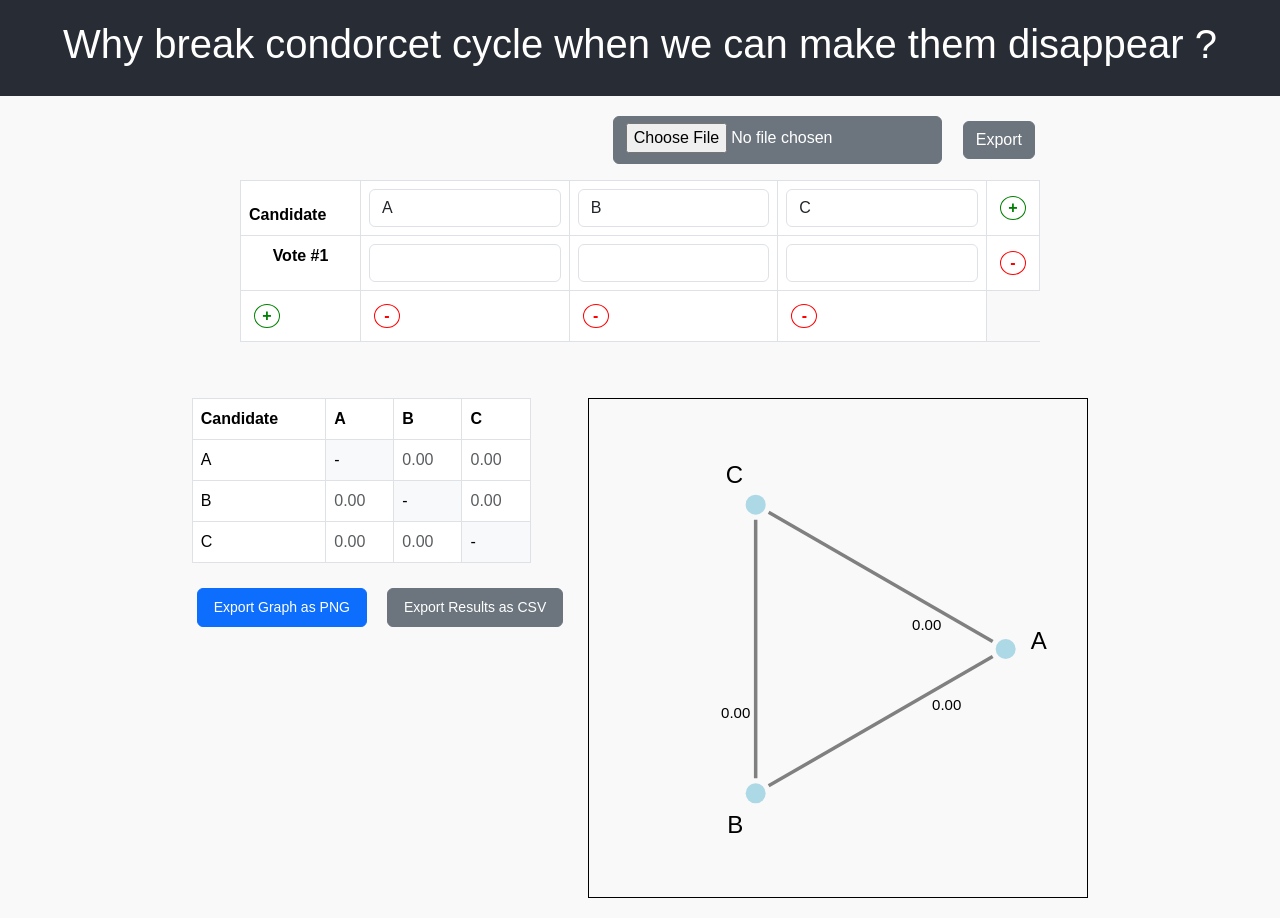
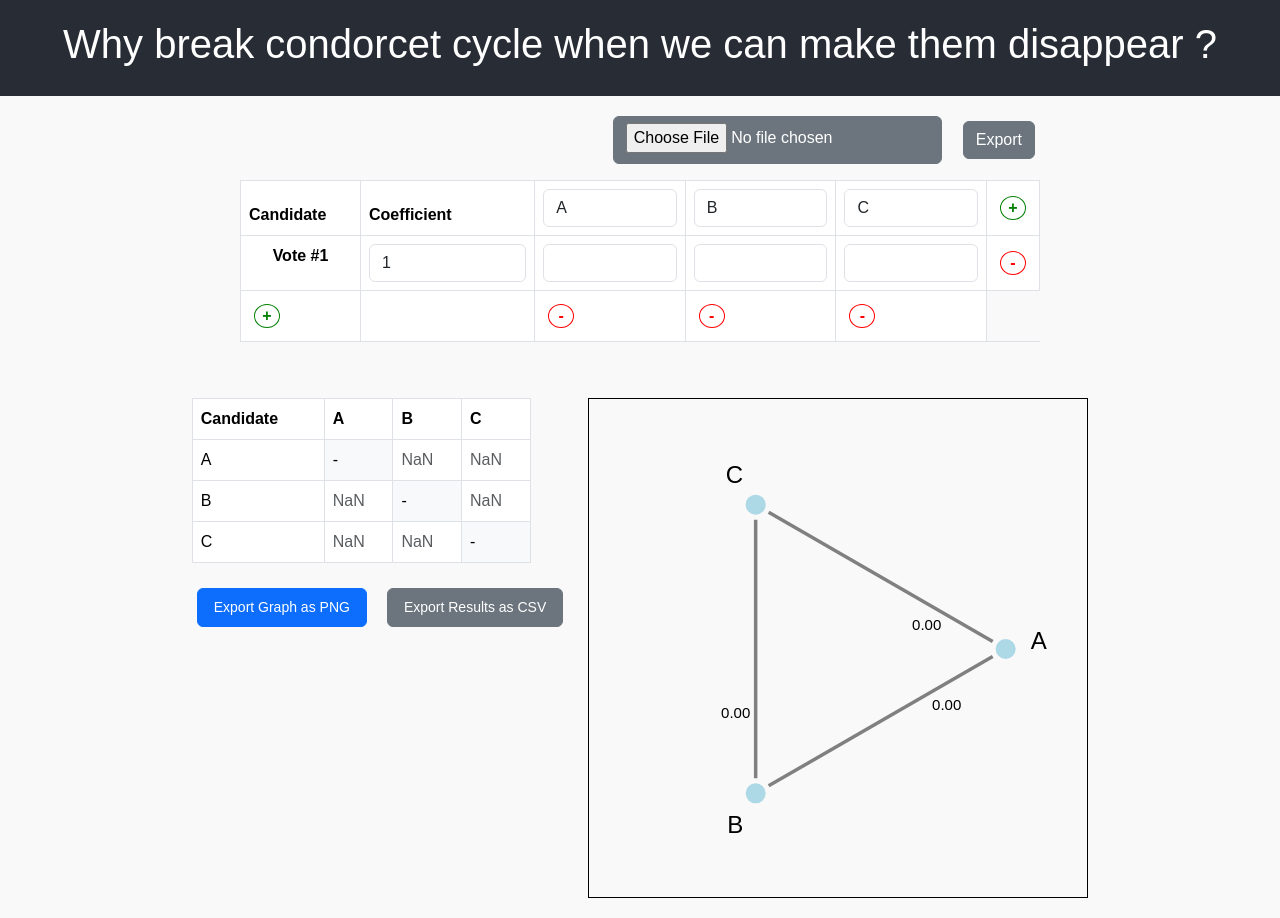
Before and after one commit to spiderweak/mpsa2025, a React (Create React App) app in the folder app/: page / in a window 1280 px wide. Built offline with nearby package versions, Linux system fonts and the light colour scheme.

Commit message:
fix: adds Coefficient column and column ids instead of names, should run as is, hopefully

```diff
--- a/app/src/App.js
+++ b/app/src/App.js
@@ -9,8 +9,12 @@ import { calculateMedians } from './algorithms/medianCalculation';
 import './App.css';
 
 function App() {
-  const [rows, setRows] = useState([{ A: '', B: '', C: '' }]);
-  const [columns, setColumns] = useState(['A', 'B', 'C']);
+  const [rows, setRows] = useState([{ Coefficient: 1, A: '', B: '', C: '' }]);
+  const [columns, setColumns] = useState([
+    { id: 'col-1', name: 'A' },
+    { id: 'col-2', name: 'B' },
+    { id: 'col-3', name: 'C' },
+  ]);
   const [medians, setMedians] = useState({});
   const [pairwiseScores, setPairwiseScores] = useState({});
   const [cycle, setCycle] = useState([]);
@@ -40,21 +44,53 @@ function App() {
     URL.revokeObjectURL(downloadLink.href);
   };
 
-  const handleChange = (value, rowIndex, columnName) => {
+  const handleChange = (value, rowIndex, columnId) => {
     setRows(prevRows => {
       const updatedRows = [...prevRows];
-      updatedRows[rowIndex][columnName] = value;
+      updatedRows[rowIndex][columnId] = value;
       return updatedRows;
     });
   };
 
+
   const handleImport = (importedRows) => {
-    setRows(importedRows);
+    // Exclude the "Coefficient" column from dynamically created columns
+    const newColumns = Object.keys(importedRows[0])
+      .filter((col) => col !== "Coefficient")
+      .map((col, index) => ({
+        id: `col-${index + 1}`,
+        name: col,
+      }));
+
+    // Format rows to separate "Coefficient" and dynamic columns
+    const formattedRows = importedRows.map((row) => {
+      const newRow = {
+        Coefficient: parseFloat(row.Coefficient) || 1, // Explicitly handle "Coefficient"
+      };
+      newColumns.forEach(({ id, name }) => {
+        newRow[id] = row[name] || '';
+      });
+      return newRow;
+    });
+
+    // Update the state with new columns and rows
+    setColumns(newColumns); // Exclude "Coefficient"
+    setRows(formattedRows); // Include "Coefficient" as a fixed property
   };
+
 
   const handleColumnsChange = (newColumns) => {
     setColumns(newColumns);
   };
+
+  const handleCoefficientChange = (value, rowIndex) => {
+    setRows(prevRows => {
+      const updatedRows = [...prevRows];
+      updatedRows[rowIndex].Coefficient = parseFloat(value) || 1;
+      return updatedRows;
+    });
+  };
+
 
   const addRow = () => {
     const newRow = columns.reduce((acc, col) => ({ ...acc, [col]: '' }), {});
@@ -62,13 +98,34 @@ function App() {
   };
 
   const addColumn = () => {
-    const newColumnName = `Column${columns.length + 1}`;
-    setColumns([...columns, newColumnName]);
+    const newColumn = {
+      id: `col-${Date.now()}`,
+      name: `Column${columns.length + 1}`,
+    };
+    setColumns([...columns, newColumn]);
     setRows(prevRows =>
-      prevRows.map(row => ({ ...row, [newColumnName]: '' }))
+      prevRows.map(row => ({ ...row, [newColumn.id]: '' }))
     );
   };
 
+  const handleColumnNameChange = (newName, index) => {
+    const columnId = columns[index].id;
+
+    setColumns(prevColumns => {
+      const updatedColumns = [...prevColumns];
+      updatedColumns[index] = { ...updatedColumns[index], name: newName }; // Update name, keep ID
+      return updatedColumns;
+    });
+
+    setRows(prevRows =>
+      prevRows.map(row => ({
+        ...row,
+        [columnId]: row[columnId], // Maintain data mapping to column ID
+      }))
+    );
+  };
+
+  /*
   const handleColumnNameChange = (newName, index) => {
     const oldName = columns[index];
     const updatedColumns = [...columns];
@@ -83,31 +140,41 @@ function App() {
       })
     );
   };
+  */
 
   const handleDeleteRow = (rowIndex) => {
     setRows(prevRows => prevRows.filter((_, index) => index !== rowIndex));
   };
 
   const handleDeleteColumn = (columnIndex) => {
-    const columnName = columns[columnIndex];
+    const columnId = columns[columnIndex].id;
     setColumns(prevColumns => prevColumns.filter((_, index) => index !== columnIndex));
     setRows(prevRows =>
       prevRows.map(row => {
         const updatedRow = { ...row };
-        delete updatedRow[columnName];
+        delete updatedRow[columnId];
         return updatedRow;
       })
     );
   };
 
   const onExport = () => {
-    const csv = Papa.unparse(rows, { columns });
+    const csvRows = rows.map(row => {
+      const formattedRow = {};
+      columns.forEach(({ id, name }) => {
+        formattedRow[name] = row[id];
+      });
+      return formattedRow;
+    });
+    const csv = Papa.unparse(csvRows, { columns: columns.map(col => col.name) });
     const blob = new Blob([csv], { type: 'text/csv;charset=utf-8;' });
     const link = document.createElement('a');
     link.href = URL.createObjectURL(blob);
     link.download = 'table_data.csv';
     link.click();
   };
+
+
 
   useEffect(() => {
     const newPairwiseScores = calculatePairwiseMedians(rows, columns);
@@ -139,13 +206,14 @@ function App() {
             onAddRow={addRow}
             onAddColumn={addColumn}
             onExport={onExport}
+            onCoefficientChange={handleCoefficientChange}
           />
         </div>
 
         {/* Flex container for ResultsTable and CondorcetGraph */}
         <div className="results-graph-container">
           <div>
-            <ResultsTable pairwiseScores={pairwiseScores} />
+            <ResultsTable columns={columns} pairwiseScores={pairwiseScores} />
             <div className="export-buttons">
               <button onClick={exportSVGAsImage} className="btn btn-primary">Export Graph as PNG</button>
               <button onClick={exportResultsTableAsCSV} className="btn btn-secondary">Export Results as CSV</button>
@@ -155,7 +223,6 @@ function App() {
         </div>
 
         {/* Export Buttons */}
-
       </div>
     </div>
   );
--- a/app/src/algorithms/medianCalculation.js
+++ b/app/src/algorithms/medianCalculation.js
@@ -3,13 +3,26 @@
 export function calculateMedians(rows, columns) {
   const medians = {};
 
-  columns.forEach((columnA, i) => {
-    for (let j = i + 1; j < columns.length; j++) {
-      const columnB = columns[j];
-      const pairwiseScores = rows.map(row => row[columnA] - row[columnB]);
+  // Filter out the "Coefficient" column from pairwise comparisons
+  const filteredColumns = columns.filter(column => column.name !== 'Coefficient');
+
+  filteredColumns.forEach((columnA, i) => {
+    for (let j = i + 1; j < filteredColumns.length; j++) {
+      const columnB = filteredColumns[j];
+
+      // Compute pairwise differences and replicate by coefficient
+      const pairwiseScores = rows.flatMap(row => {
+        const coefficient = parseInt(row.Coefficient, 10) || 1; // Number of bulletins
+        const difference = row[columnA.id] - row[columnB.id];
+        return Array(coefficient).fill(difference); // Replicate the difference
+      });
+
+      // Sort pairwise scores to calculate median
       pairwiseScores.sort((a, b) => a - b);
+
+      // Find the median
       const medianIndex = Math.floor(pairwiseScores.length / 2);
-      medians[`${columnA}-${columnB}`] = pairwiseScores[medianIndex] || 0;
+      medians[`${columnA.id}-${columnB.id}`] = pairwiseScores[medianIndex] || 0;
     }
   });
 
--- a/app/src/algorithms/pairwiseComparison.js
+++ b/app/src/algorithms/pairwiseComparison.js
@@ -3,23 +3,28 @@
 export function calculatePairwiseMedians(rows, columns) {
   const pairwiseScores = {};
 
+  // Filter out the "Coefficient" column
+  const filteredColumns = columns.filter(column => column.name !== 'Coefficient');
+
   // Initialize pairwiseScores object
-  columns.forEach(candidateA => {
-    pairwiseScores[candidateA] = {};
-    columns.forEach(candidateB => {
-      if (candidateA !== candidateB) {
-        pairwiseScores[candidateA][candidateB] = [];
+  filteredColumns.forEach(candidateA => {
+    pairwiseScores[candidateA.id] = {};
+    filteredColumns.forEach(candidateB => {
+      if (candidateA.id !== candidateB.id) {
+        pairwiseScores[candidateA.id][candidateB.id] = [];
       }
     });
   });
 
-  // Calculate pairwise differences and collect values for each pair
+  // Calculate pairwise differences and replicate by coefficient
   rows.forEach(row => {
-    columns.forEach(candidateA => {
-      columns.forEach(candidateB => {
-        if (candidateA !== candidateB) {
-          const diff = row[candidateA] - row[candidateB];
-          pairwiseScores[candidateA][candidateB].push(diff);
+    const coefficient = parseInt(row.Coefficient, 10) || 1; // Number of bulletins
+    filteredColumns.forEach(candidateA => {
+      filteredColumns.forEach(candidateB => {
+        if (candidateA.id !== candidateB.id) {
+          const diff = row[candidateA.id] - row[candidateB.id];
+          const weightedDiffs = Array(coefficient).fill(diff); // Replicate difference by coefficient
+          pairwiseScores[candidateA.id][candidateB.id].push(...weightedDiffs);
         }
       });
     });
--- a/app/src/components/CondorcetGraph.js
+++ b/app/src/components/CondorcetGraph.js
@@ -1,5 +1,3 @@
-// src/components/CondorcetGraph.js
-
 import React, { useEffect, useRef, forwardRef, useImperativeHandle } from 'react';
 import * as d3 from 'd3';
 
@@ -11,23 +9,18 @@ const CondorcetGraph = forwardRef(({ medians, columns }, ref) => {
       if (svgRef.current) {
         const svgElement = svgRef.current;
 
-        // Save original SVG dimensions
-        const originalWidth = svgElement.getAttribute('width');
-        const originalHeight = svgElement.getAttribute('height');
-        const originalViewBox = svgElement.getAttribute('viewBox');
-
-        // Calculate new dimensions with padding
+        // Export dimensions
         const bbox = svgElement.getBBox();
         const padding = 20;
         const width = bbox.width + padding * 2;
         const height = bbox.height + padding * 2;
 
-        // Set new dimensions for export
+        // Update SVG for export
         svgElement.setAttribute('width', width);
         svgElement.setAttribute('height', height);
         svgElement.setAttribute('viewBox', `${bbox.x - padding} ${bbox.y - padding} ${width} ${height}`);
 
-        // Serialize and export the SVG
+        // Serialize SVG
         const serializer = new XMLSerializer();
         const svgData = serializer.serializeToString(svgElement);
         const svgBlob = new Blob([svgData], { type: 'image/svg+xml;charset=utf-8' });
@@ -36,18 +29,15 @@ const CondorcetGraph = forwardRef(({ medians, columns }, ref) => {
         // Create download link
         const downloadLink = document.createElement('a');
         downloadLink.href = url;
-        downloadLink.download = 'graph.png';
+        downloadLink.download = 'graph.svg';
         document.body.appendChild(downloadLink);
         downloadLink.click();
         document.body.removeChild(downloadLink);
 
-        // Revoke URL and restore original dimensions
+        // Restore original dimensions
         URL.revokeObjectURL(url);
-        svgElement.setAttribute('width', originalWidth);
-        svgElement.setAttribute('height', originalHeight);
-        svgElement.setAttribute('viewBox', originalViewBox);
       }
-    }
+    },
   }));
 
   useEffect(() => {
@@ -63,11 +53,14 @@ const CondorcetGraph = forwardRef(({ medians, columns }, ref) => {
     const innerRadius = Math.min(width, height) / 3;
     const labelRadius = innerRadius + 25;
 
-    const angleStep = (2 * Math.PI) / columns.length;
-    const nodePositions = columns.map((candidate, index) => {
-      const angle = index * angleStep;
+    // Convert columns to a node mapping
+    const nodePositions = columns
+      .filter(column => column.name !== 'Coefficient') // Exclude Coefficient
+      .map((candidate, index) => {
+        const angle = (index * 2 * Math.PI) / (columns.length);
         return {
-        id: candidate,
+          id: candidate.id,
+          name: candidate.name,
           x: centerX + innerRadius * Math.cos(angle),
           y: centerY + innerRadius * Math.sin(angle),
           labelX: centerX + labelRadius * Math.cos(angle),
@@ -75,7 +68,7 @@ const CondorcetGraph = forwardRef(({ medians, columns }, ref) => {
         };
       });
 
-
+    // Define arrow marker
     svg.append('defs')
       .append('marker')
       .attr('id', 'arrowhead')
@@ -89,6 +82,7 @@ const CondorcetGraph = forwardRef(({ medians, columns }, ref) => {
       .attr('d', 'M 0 0 L 10 5 L 0 10 Z')
       .attr('fill', 'green');
 
+    // Scaling for edge thickness
     const maxDifference = Math.max(
       ...Object.values(medians).map(val => Math.abs(val))
     );
@@ -96,13 +90,12 @@ const CondorcetGraph = forwardRef(({ medians, columns }, ref) => {
       .domain([0, maxDifference])
       .range([1, 6]);
 
-    columns.forEach(candidateA => {
-      columns.forEach(candidateB => {
-        if (candidateA !== candidateB) {
-          const medianValue = medians[`${candidateA}-${candidateB}`];
+    // Draw edges
+    nodePositions.forEach(source => {
+      nodePositions.forEach(target => {
+        if (source.id !== target.id) {
+          const medianValue = medians[`${source.id}-${target.id}`];
           if (medianValue !== undefined) {
-            const source = nodePositions.find(node => node.id === candidateA);
-            const target = nodePositions.find(node => node.id === candidateB);
             const dx = target.x - source.x;
             const dy = target.y - source.y;
             const angle = Math.atan2(dy, dx);
@@ -129,10 +122,7 @@ const CondorcetGraph = forwardRef(({ medians, columns }, ref) => {
               .attr('y2', y2)
               .attr('stroke', color)
               .attr('stroke-width', strokeWidth)
-
-            if (medianValue != 0) {
-              svg.attr('marker-end', 'url(#arrowhead)');
-            }
+              .attr('marker-end', medianValue !== 0 ? 'url(#arrowhead)' : null);
 
             const textX = x1 + 0.25 * (x2 - x1);
             const textY = y1 + 0.25 * (y2 - y1);
@@ -152,6 +142,7 @@ const CondorcetGraph = forwardRef(({ medians, columns }, ref) => {
       });
     });
 
+    // Draw nodes
     svg.selectAll('circle')
       .data(nodePositions)
       .enter()
@@ -162,6 +153,7 @@ const CondorcetGraph = forwardRef(({ medians, columns }, ref) => {
       .attr('fill', 'lightblue')
       .attr('id', d => `node-${d.id}`);
 
+    // Draw labels
     svg.selectAll('text.node-label')
       .data(nodePositions)
       .enter()
@@ -171,10 +163,9 @@ const CondorcetGraph = forwardRef(({ medians, columns }, ref) => {
       .attr('y', d => d.labelY)
       .attr('text-anchor', d => (d.labelX > centerX ? 'start' : 'end'))
       .attr('alignment-baseline', d => (d.labelY > centerY ? 'hanging' : 'baseline'))
-      .text(d => d.id)
+      .text(d => d.name) // Use `name` for labels
       .attr('font-size', '24px')
       .attr('fill', 'black');
-
   }, [medians, columns]);
 
   return (
--- a/app/src/components/InputTable.js
+++ b/app/src/components/InputTable.js
@@ -1,11 +1,11 @@
 import React from 'react';
 import Papa from 'papaparse';
 
-function InputTable({ rows, columns, onChange, onImport, onColumnsChange, onColumnNameChange, onDeleteRow, onDeleteColumn, onAddRow, onAddColumn, onExport }) {
+function InputTable({ rows, columns, onChange, onImport, onColumnsChange, onColumnNameChange, onDeleteRow, onDeleteColumn, onAddRow, onAddColumn, onExport, onCoefficientChange }) {
 
-  const handleCellChange = (e, rowIndex, columnName) => {
+  const handleCellChange = (e, rowIndex, columnId) => {
     const value = e.target.value;
-    onChange(value, rowIndex, columnName);
+    onChange(value, rowIndex, columnId);
   };
 
   const handleFileUpload = (e) => {
@@ -14,28 +14,41 @@ function InputTable({ rows, columns, onChange, onImport, onColumnsChange, onColu
       Papa.parse(file, {
         header: true,
         complete: (result) => {
-          const csvColumns = Object.keys(result.data[0]).filter(col => col);
-          const data = result.data.map(row => {
-            const newRow = {};
-            csvColumns.forEach(column => {
-              newRow[column] = row[column] || '';
-            });
-            return newRow;
-          });
+          // Extract column names from the CSV, excluding "Coefficient"
+          const csvColumns = Object.keys(result.data[0]).filter(col => col !== 'Coefficient');
 
+          // Ensure "Coefficient" values are updated or defaulted
+          const data = result.data.map(row => ({
+            ...row,
+            Coefficient: parseFloat(row.Coefficient) || 1,
+          }));
+
+          // Update the columns, excluding "Coefficient" as it is handled separately
           onColumnsChange(csvColumns);
+
+          // Pass the parsed data to the import handler
           onImport(data);
         },
         error: (error) => {
           console.error("Error parsing CSV file:", error);
-        }
+        },
       });
     }
   };
 
+
   const handleHeaderChange = (e, index) => {
     const newColumnName = e.target.value;
     onColumnNameChange(newColumnName, index);
+  };
+
+  const handleCoefficientChange = (e, rowIndex) => {
+    const value = parseFloat(e.target.value) || 0; // Ensure it's a valid number
+    if (value < 0) {
+      console.log("Coefficient cannot be negative."); // Optional user feedback
+      onCoefficientChange(1, rowIndex);
+    }
+    onCoefficientChange(value, rowIndex);
   };
 
   return (
@@ -56,11 +69,12 @@ function InputTable({ rows, columns, onChange, onImport, onColumnsChange, onColu
           <thead>
             <tr>
               <th>Candidate</th>
+              <th>Coefficient</th>
               {columns.map((column, index) => (
                 <th key={index}>
                   <input
                     type="text"
-                    value={column}
+                    value={column.name}
                     onChange={(e) => handleHeaderChange(e, index)}
                     className="form-control"
                   />
@@ -77,12 +91,21 @@ function InputTable({ rows, columns, onChange, onImport, onColumnsChange, onColu
                 <td className="description-cell">
                   {`Vote #${rowIndex + 1}`}
                 </td>
+                <td>
+                  <input
+                    type="number"
+                    min="1"
+                    value={row.Coefficient ?? 1}
+                    onChange={(e) => handleCoefficientChange(e, rowIndex)}
+                    className="form-control"
+                  />
+                </td>
                 {columns.map((column) => (
-                  <td key={column}>
+                  <td key={column.id}>
                     <input
                       type="text"
-                      value={row[column] || ''}
-                      onChange={(e) => handleCellChange(e, rowIndex, column)}
+                      value={row[column.id] || ''}
+                      onChange={(e) => handleCellChange(e, rowIndex, column.id)}
                       className="form-control"
                     />
                   </td>
@@ -96,6 +119,7 @@ function InputTable({ rows, columns, onChange, onImport, onColumnsChange, onColu
               <td className="centered-cell no-border-cell">
                 <button className="add-button" onClick={onAddRow}>+</button>
               </td>
+              <td></td>
               {columns.map((_, index) => (
                 <td key={index} className="centered-cell no-border-cell">
                   <button className="delete-button" onClick={() => onDeleteColumn(index)}>-</button>
--- a/app/src/components/ResultsTable.js
+++ b/app/src/components/ResultsTable.js
@@ -1,11 +1,15 @@
-// src/components/ResultsTable.js
-
 import React from 'react';
 
-function ResultsTable({ pairwiseScores }) {
+function ResultsTable({ columns, pairwiseScores }) {
   if (!pairwiseScores || Object.keys(pairwiseScores).length === 0) {
     return <div>No pairwise scores available yet.</div>;
   }
+
+  // Create a lookup map for id-to-name conversion
+  const idToNameMap = Object.fromEntries(columns.map(column => [column.id, column.name]));
+
+  // Filter out the "Coefficient" column
+  const filteredColumns = columns.filter(column => column.name !== 'Coefficient');
 
   return (
     <div className="table-container">
@@ -13,29 +17,29 @@ function ResultsTable({ pairwiseScores }) {
         <thead>
           <tr>
             <th>Candidate</th>
-            {Object.keys(pairwiseScores).map((candidate) => (
-              <th key={candidate}>{candidate}</th>
+            {filteredColumns.map(column => (
+              <th key={column.id}>{column.name}</th>
             ))}
           </tr>
         </thead>
         <tbody>
-          {Object.entries(pairwiseScores).map(([candidateA, scores]) => (
-            <tr key={candidateA}>
-              <td>{candidateA}</td>
-              {Object.keys(pairwiseScores).map((candidateB) => (
+          {Object.entries(pairwiseScores).map(([candidateId, scores]) => (
+            <tr key={candidateId}>
+              <td>{idToNameMap[candidateId]}</td> {/* Convert id to name */}
+              {filteredColumns.map(column => (
                 <td
-                  key={candidateB}
+                  key={column.id}
                   className={`${
-                    candidateA === candidateB
+                    candidateId === column.id
                       ? 'bg-light'
-                      : scores[candidateB] > 0
+                      : scores[column.id] > 0
                       ? 'text-success'
-                      : scores[candidateB] < 0
+                      : scores[column.id] < 0
                       ? 'text-danger'
                       : 'text-muted'
                   }`}
                 >
-                  {candidateA === candidateB ? '-' : scores[candidateB].toFixed(2)}
+                  {candidateId === column.id ? '-' : scores[column.id]?.toFixed(2) || '0.00'}
                 </td>
               ))}
             </tr>
```
Lines whose indentation alone changed are shown as unchanged.
